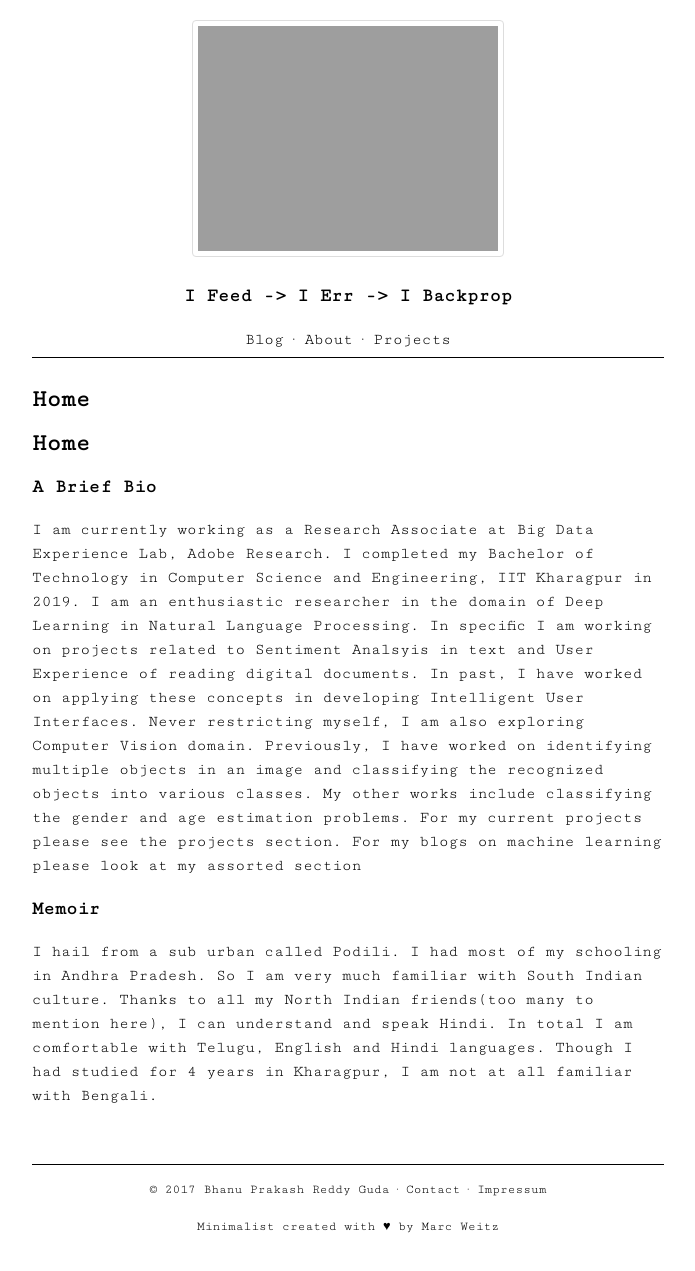
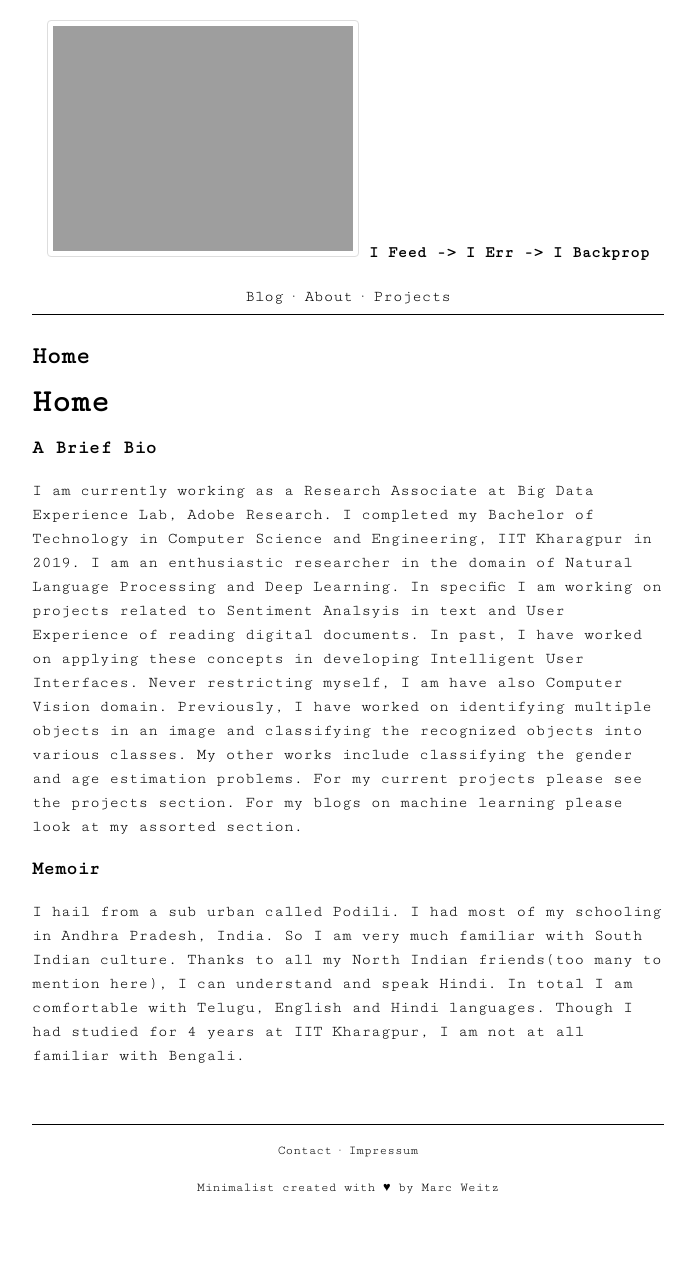
Before and after one commit to bhanu77prakash/bhanu77prakash.github.io, a Jekyll site: the page built from index.md, in a window 1280 px wide. Shown: the whole page, without its empty margins (292-987 px from the left). Built offline with Jekyll 4.4.1, drawn with Linux system fonts in a browser that asks for light colours; our own code applies the rules of GitHub Pages for plain Markdown files; after the commit the page ends 1231 px from its top, so only the background shows below that.

Commit message:
updated site

```diff
--- a/_includes/footer.html
+++ b/_includes/footer.html
@@ -1,6 +1,5 @@
 <div id="footer">
   <p>
-    © 2017 {{site.owner}}  ·
     <a href="{{site.url}}{{site.baseurl}}/contact/">Contact</a>  ·
     <a style="color: black;" href="{{site.url}}{{site.baseurl}}/impressum/">Impressum</a>
   </p>
--- a/_includes/logo.html
+++ b/_includes/logo.html
@@ -1,9 +1,9 @@
 <div id="logo">
   <a href="{{site.url}}{{site.baseurl}}/">
     <img src="{{site.url}}{{site.baseurl}}/assets/images/logo.jpg" alt="Image" style="border: 1px solid #ddd; border-radius: 4px;padding: 5px;width: 300px;"></img>
-    <h3 >
-      <!-- align="right" style="position: absolute;right: 35px;top: 200px;" -->
-      I Feed -> I Err -> I Backprop
-    </h3>
   </a>
+  <b >
+    <!-- align="right" style="position: absolute;right: 35px;top: 200px;" -->
+    I Feed -> I Err -> I Backprop
+  </b>
 </div>
--- a/_layouts/default.html
+++ b/_layouts/default.html
@@ -6,7 +6,10 @@
 		{% include logo.html %}
 		{% include nav.html %}
 		<div id="content-left">
-      <h2>{{page.title}}</h2>
+      {% assign title = page.title | strip_newlines %}
+      {% if title != ""  %}
+      <h2>{{title}}</h2>
+      {% endif %}
       {{content}}
 		</div>
 		{% include footer.html %}
--- a/index.md
+++ b/index.md
@@ -1,9 +1,10 @@
 ---
 layout: default
+title:
 ---
-## Home
+# Home
 ### A Brief Bio
-I am currently working as a Research Associate at Big Data Experience Lab, Adobe Research. I completed my Bachelor of Technology in Computer Science and Engineering, IIT Kharagpur in 2019. I am an enthusiastic researcher in the domain of Deep Learning in Natural Language Processing. In specific I am working on projects related to Sentiment Analsyis in text and User Experience of reading digital documents. In past, I have worked on applying these concepts in developing Intelligent User Interfaces. Never restricting myself, I am also exploring Computer Vision domain. Previously, I have worked on identifying multiple objects in an image and classifying the recognized objects into various classes. My other works include classifying the gender and age estimation problems. For my current projects please see the projects section. For my blogs on machine learning please look at my assorted section
+I am currently working as a Research Associate at Big Data Experience Lab, Adobe Research. I completed my Bachelor of Technology in Computer Science and Engineering, IIT Kharagpur in 2019. I am an enthusiastic researcher in the domain of Natural Language Processing and Deep Learning. In specific I am working on projects related to Sentiment Analsyis in text and User Experience of reading digital documents. In past, I have worked on applying these concepts in developing Intelligent User Interfaces. Never restricting myself, I am have also Computer Vision domain. Previously, I have worked on identifying multiple objects in an image and classifying the recognized objects into various classes. My other works include classifying the gender and age estimation problems. For my current projects please see the projects section. For my blogs on machine learning please look at my assorted section.
 
 ### Memoir
-I hail from a sub urban called Podili. I had most of my schooling in Andhra Pradesh. So I am very much familiar with South Indian culture. Thanks to all my North Indian friends(too many to mention here), I can understand and speak Hindi. In total I am comfortable with Telugu, English and Hindi languages. Though I had studied for 4 years in Kharagpur, I am not at all familiar with Bengali.
+I hail from a sub urban called Podili. I had most of my schooling in Andhra Pradesh, India. So I am very much familiar with South Indian culture. Thanks to all my North Indian friends(too many to mention here), I can understand and speak Hindi. In total I am comfortable with Telugu, English and Hindi languages. Though I had studied for 4 years at IIT Kharagpur, I am not at all familiar with Bengali.
```
